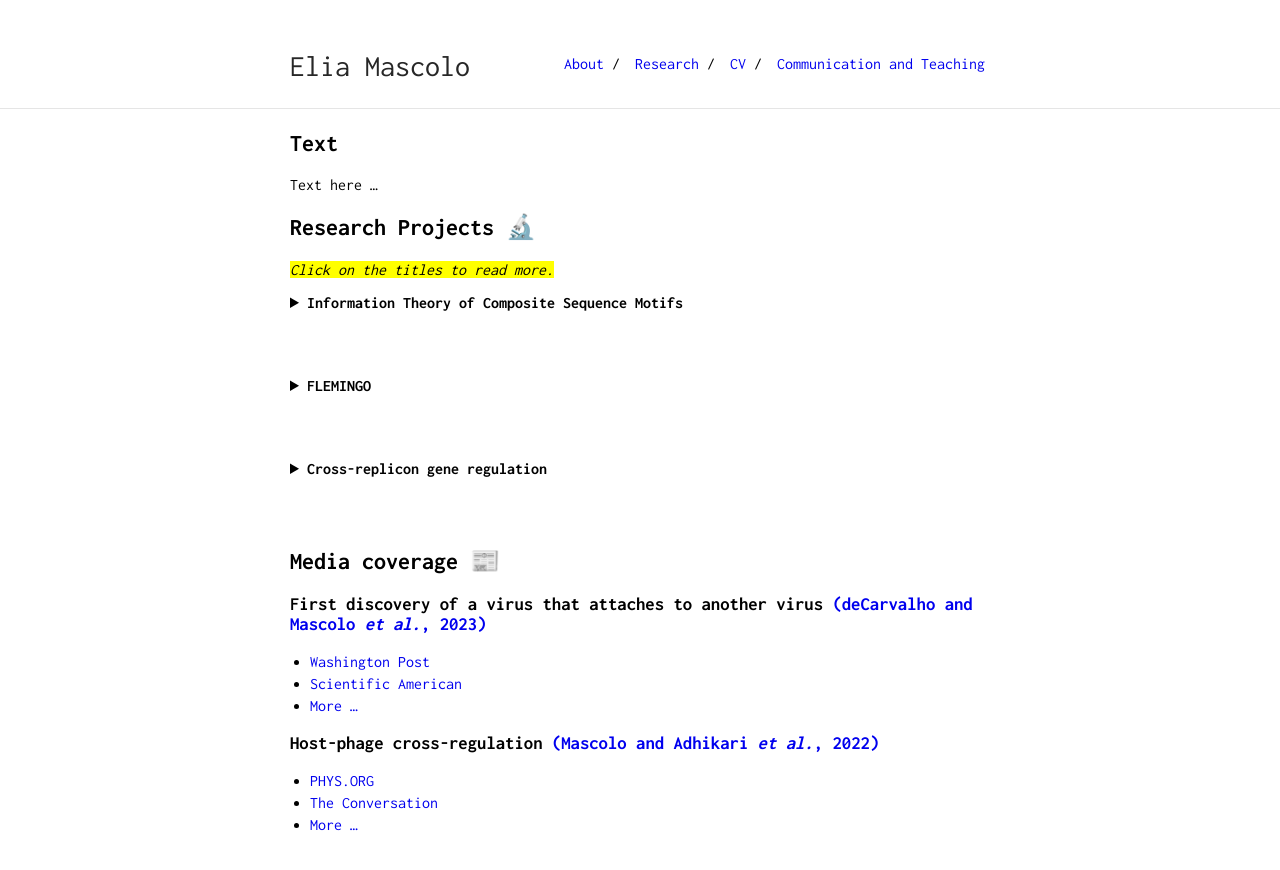
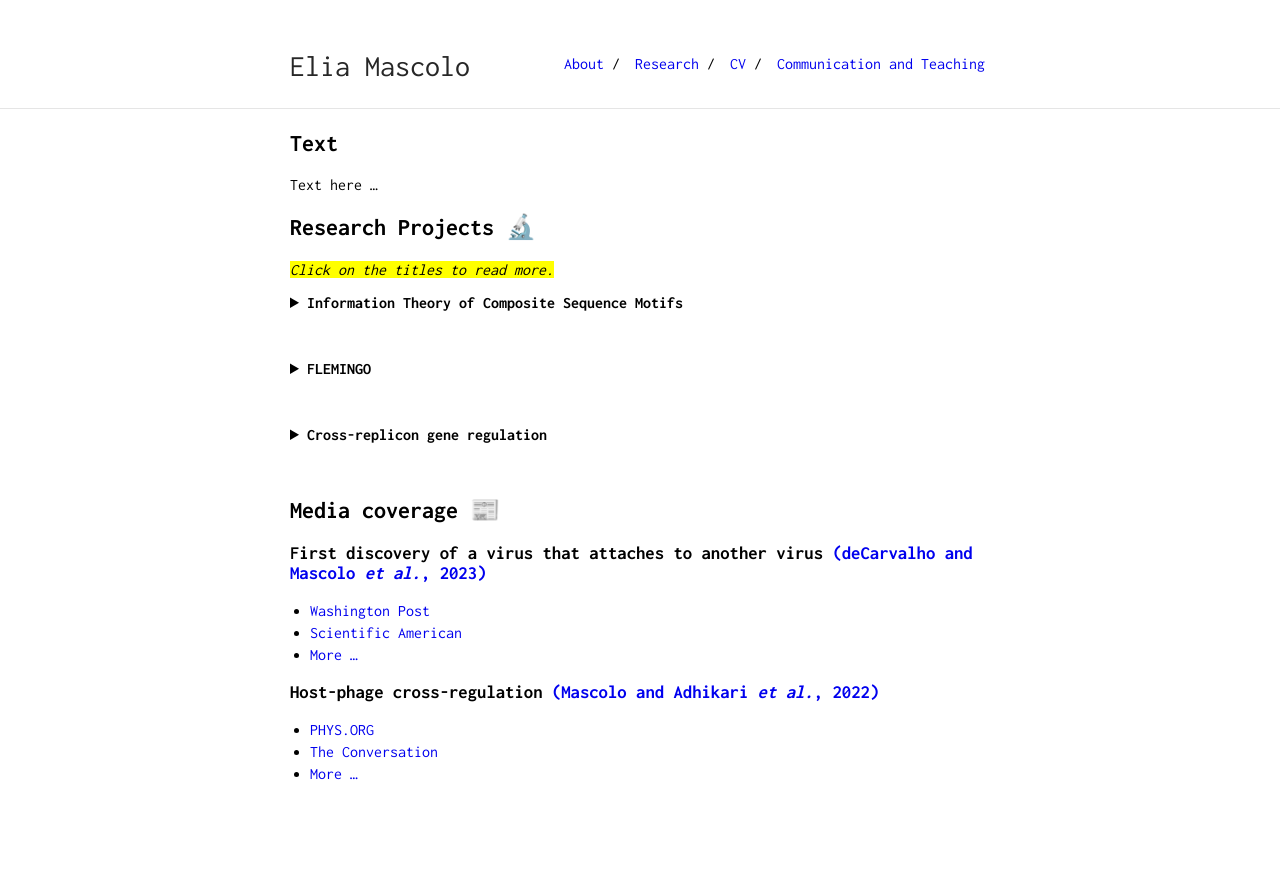
Before and after one commit to eliamascolo/eliamascolo.github.io, a Jekyll site: the page built from research.md, in a window 1280 px wide. Shown: the top 870 px of the page. Built offline with Jekyll 4.4.1, drawn with Linux system fonts in a browser that asks for light colours.

Commit message:
Update research.md

```diff
--- a/research.md
+++ b/research.md
@@ -29,13 +29,11 @@ I proposed a generalized framework for this fundational theory that can be used
 <a href="https://doi.org/10.1101/2024.11.11.623117">(Mascolo & Erill, 2024)</a>.
 The classical theory by Schenider can be seen as a special case where <i>n=1</i>.
 I also show how this framework can be applied to study different aspects of target recognition mediated by molecular complexes (how protein flexibility can co-evolve with spacer variability, the thermodynamic efficiency of different recruitment strategies, and the effect of mutation spectra on the evolvability of different information-encoding strategies).
-
+<br />
 &#x1F4CC; <a href="/pdf_files/poster_Info_Theo_Composite_Motifs.pdf" target="_blank"><b>Open poster</b></a>
 
 <br />
-<br />
 </details>
-<br />
 <br />
 
 <details>
@@ -43,22 +41,17 @@ I also show how this framework can be applied to study different aspects of targ
 I developed a motif discovery tool that can discover <i>composite motifs</i> (see <a href="#ITCM">Composite Sequence Motifs</a> ) in biological data (sets of co-regulated promoters) through evolutionary computation. The tool, called <i>FLEMINGO</i> (for <strong>FLE</strong>xible <strong>M</strong>otif <strong>IN</strong>ference via <strong>G</strong>enetic <strong>O</strong>ptimization), can detect motifs encompassing spacers (or <i>gaps</i>) of variable length, as well as DNA shape features (inferred from the DNA sequence).
 
 <br />
-<br />
 </details>
-<br />
 <br />
 
 <details>
 <summary><strong>Cross-replicon gene regulation</strong></summary>
 Text here ...
-
-&#x1F4CC; <a href="/pdf_files/poster_MGE_TF.pdf" target="_blank">\[<b>Open poster</b>\]</a>
-
+<br />
+&#x1F4CC; <a href="/pdf_files/poster_MGE_TF.pdf" target="_blank"><b>\[Open poster\]</b></a>
 
 <br />
-<br />
 </details>
-<br />
 <br />
 
 ## Media coverage 📰
```
